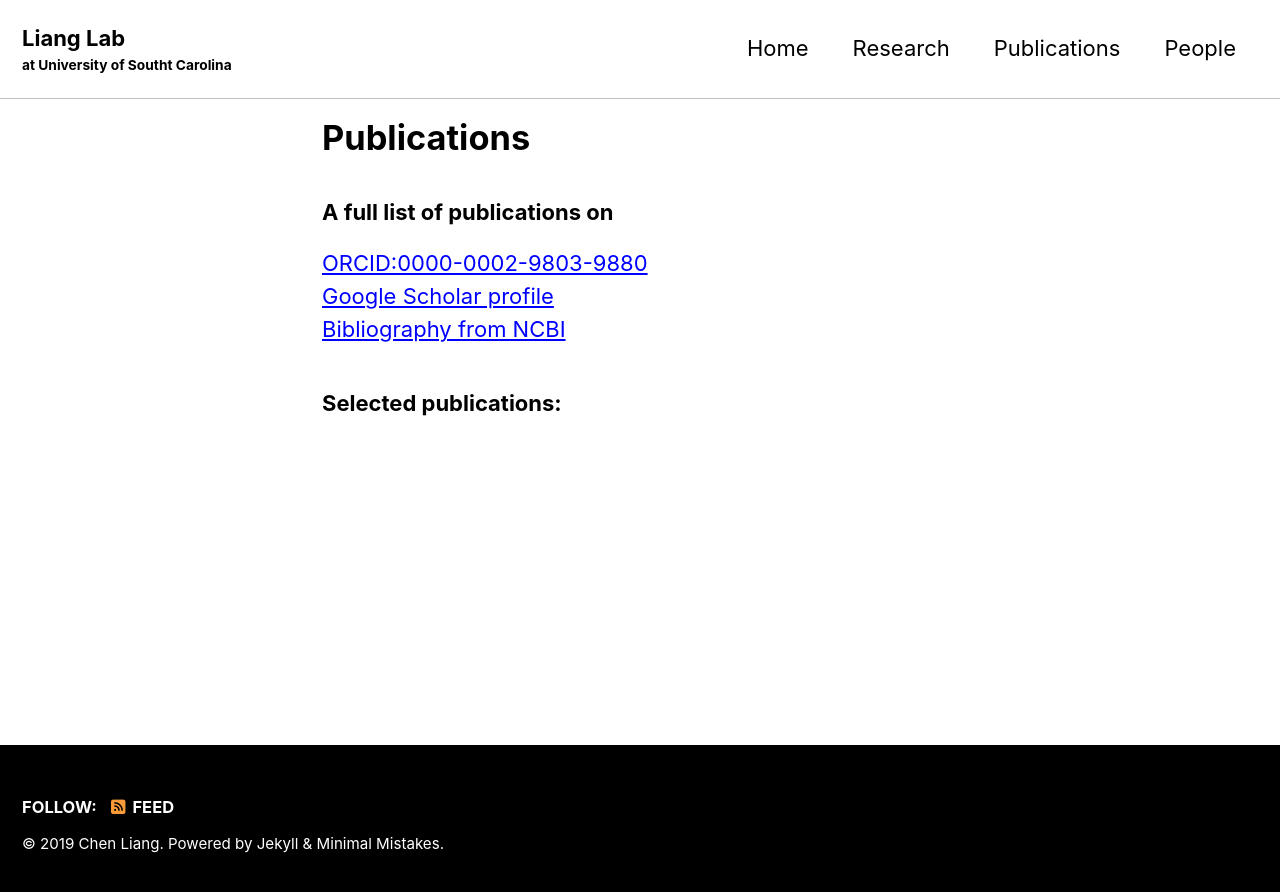
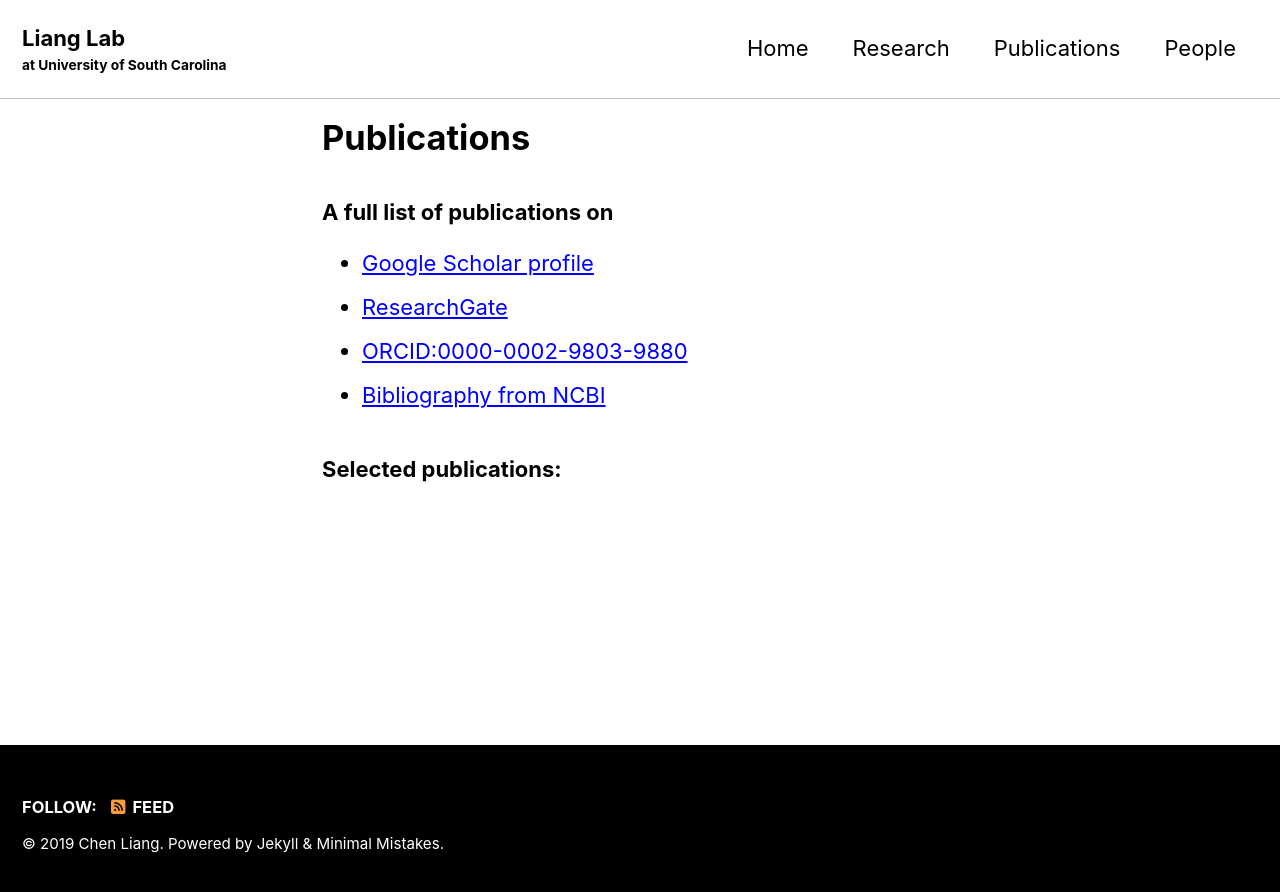
Before and after one commit to nehcgnail/nehcgnail.github.io, a Jekyll site: the page built from _pages/publications.md, in a window 1280 px wide. Shown: the top 892 px of the page. Built offline with Jekyll 4.4.1, drawn with Linux system fonts in a browser that asks for light colours; cached includes are drawn as plain includes; nearby versions of some CDN libraries.

```diff
--- a/_config.yml
+++ b/_config.yml
@@ -18,7 +18,7 @@
 locale                   : "en-US"
 title                    : "Liang Lab"
 title_separator          : "-"
-subtitle                 : "at University of Southt Carolina" # site tagline that appears below site title in masthead
+subtitle                 : "at University of South Carolina" # site tagline that appears below site title in masthead
 name                     : "Chen Liang"
 description              : "Chen Liang's research portfolio"
 url                      : # the base hostname & protocol for your site e.g. "https://mmistakes.github.io"
@@ -109,8 +109,8 @@
 author:
   name             : "Chen Liang, PhD"
   avatar           : "/assets/images/avatar_ChenLiang.jpg" # path of avatar image, e.g. "/assets/images/bio-photo.jpg"
-  bio              : "I am an Assistant Professor at Arnold School of Public Health, University of South Carolina. "
-  location         : "Columbia, SC, USA"
+  bio              : "Assistant Professor <br/>Department of Health Services Policy and Management <br/>Arnold School of Public Health <br/>University of South Carolina "
+  location         : "915 Greene Street <br/>Columbia, SC 29201 <br/>USA"
   email            :
   links:
     - label: "Email"
@@ -302,7 +302,10 @@
       layout: single
       author_profile: true
 
-# customize
+
+
+
+# customization
 #header:
   #image: http://some-site.com/assets/images/image.jpg
 #header:
--- a/_pages/publications.md
+++ b/_pages/publications.md
@@ -6,8 +6,9 @@
 ---
 
 ### A full list of publications on
-[ORCID:0000-0002-9803-9880](https://orcid.org/0000-0002-9803-9880)<br/>
-[Google Scholar profile](https://scholar.google.com/citations?user=VMcFpJ4AAAAJ&hl=en)<br/>
-[Bibliography from NCBI](https://www.ncbi.nlm.nih.gov/sites/myncbi/1HeGaoiqXwwwpf/bibliography/55040917/public/?sort=date&direction=ascending)<br/>
+- [Google Scholar profile](https://scholar.google.com/citations?user=VMcFpJ4AAAAJ&hl=en)<br/>
+- [ResearchGate](https://www.researchgate.net/profile/Chen_Liang32)<br/>
+- [ORCID:0000-0002-9803-9880](https://orcid.org/0000-0002-9803-9880)<br/>
+- [Bibliography from NCBI](https://www.ncbi.nlm.nih.gov/sites/myncbi/1HeGaoiqXwwwpf/bibliography/55040917/public/?sort=date&direction=ascending)<br/>
 
 ### Selected publications:
```
